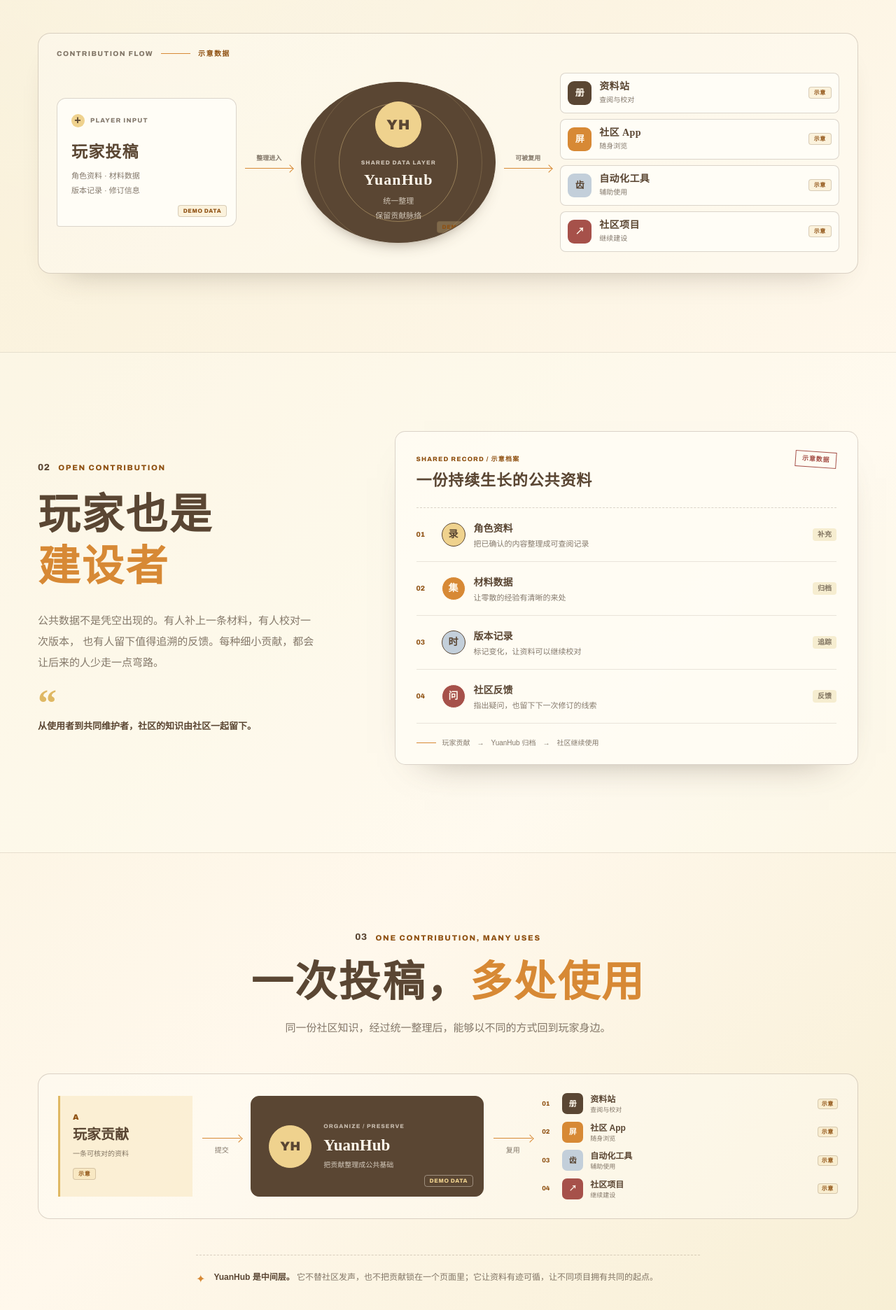
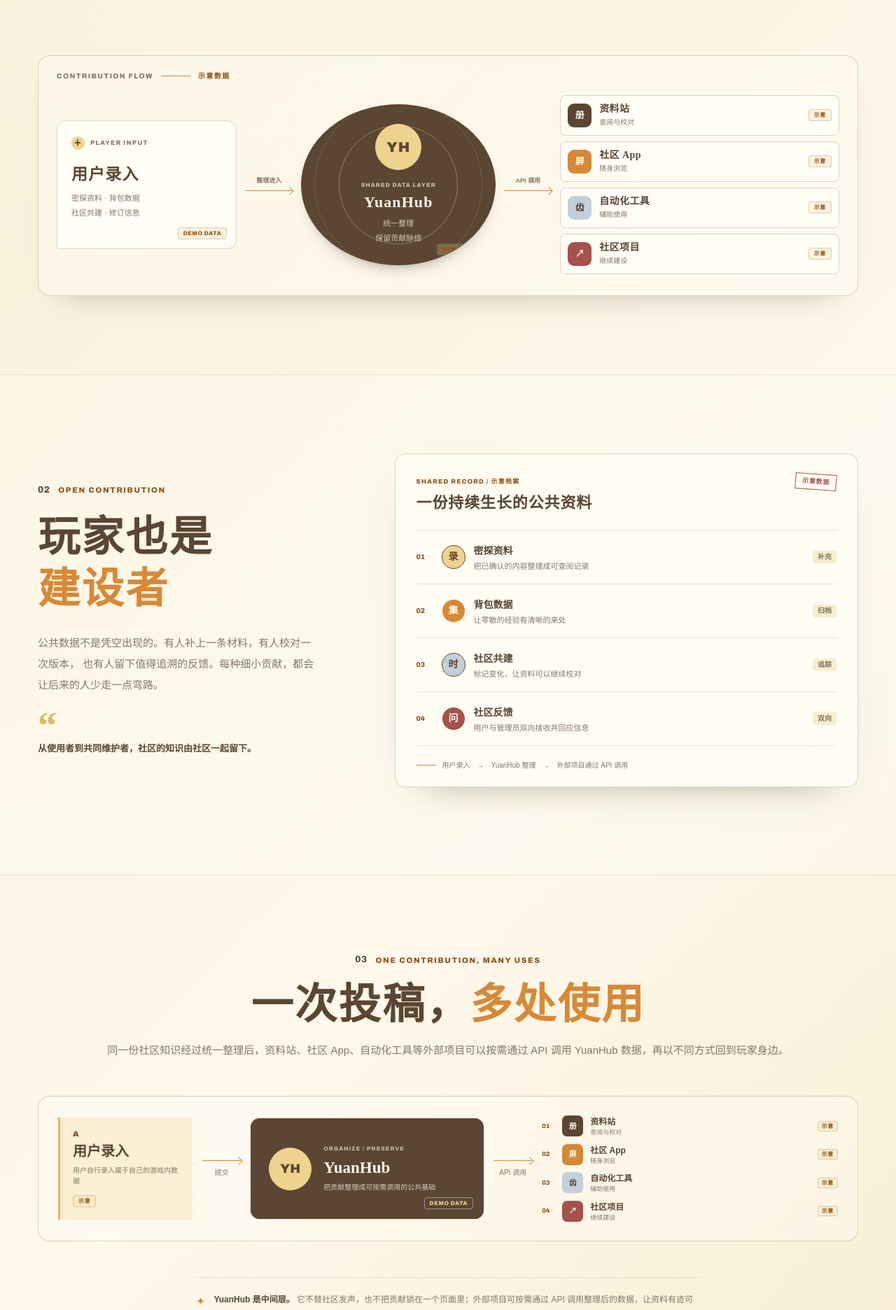
Before and after one commit to MrSnake0208/YuanHub, a Vue app in the folder promo-site/: page / in a window 1280 px wide. Shown: the part 918-2790 px from the top of the page at 70% size. Built offline with nearby package versions, Linux system fonts and the light colour scheme.

Commit message:
chore: 优化宣传页

```diff
--- a/promo-site/index.html
+++ b/promo-site/index.html
@@ -4,7 +4,7 @@
   <meta charset="UTF-8">
   <meta name="viewport" content="width=device-width, initial-scale=1.0, viewport-fit=cover">
   <meta name="theme-color" content="#F6EDD0">
-  <meta name="description" content="YuanHub 鸢鸢相抱：代号鸢 / 如鸢礼包计算、库存清点与通关作业工具。">
+  <meta name="description" content="YuanHub 鸢鸢相抱：连接用户录入与社区项目的游戏社区数据基础设施。">
   <title>鸢鸢相抱 — YuanHub</title>
   <link rel="icon" href="/icons/maa.png" type="image/png">
   <link rel="preconnect" href="https://fonts.googleapis.com">
--- a/promo-site/src/App.vue
+++ b/promo-site/src/App.vue
@@ -21,8 +21,8 @@
             <div class="eyebrow"><span>01</span> COMMUNITY DATA LAYER</div>
             <h1 id="promo-hero-title">让游戏数据<br><em>自由流动</em></h1>
             <p class="hero-lede">
-              玩家愿意分享的每一条资料，都可以成为社区继续建设的起点。
-              YuanHub 把分散的贡献整理成可被复用的公共数据。
+              用户自行录入的每一份游戏数据，都可以成为社区继续建设的起点。
+              YuanHub 把分散的贡献整理成可被复用的公共数据，资料站、社区 App、自动化工具等外部项目可以按需通过 API 调用 YuanHub 整理后的数据。
             </p>
             <div class="demo-notice">
               <span class="notice-mark">◎</span>
@@ -63,7 +63,7 @@
             </div>
           </section>
 
-          <div class="hero-flow" aria-label="玩家投稿经过 YuanHub 流向社区项目的示意图">
+          <div class="hero-flow" aria-label="用户录入自己的游戏数据，经过 YuanHub 整理，并由外部项目按需通过 API 调用的示意图">
             <div class="flow-caption">
               <span>CONTRIBUTION FLOW</span>
               <span class="caption-line"></span>
@@ -72,8 +72,8 @@
             <div class="flow-lane">
               <article class="flow-node source-node">
                 <div class="node-topline"><span class="node-icon">+</span><span class="node-type">PLAYER INPUT</span></div>
-                <h2>玩家投稿</h2>
-                <p>角色资料 · 材料数据<br>版本记录 · 修订信息</p>
+                <h2>用户录入</h2>
+                <p>密探资料 · 背包数据<br>社区共建 · 修订信息</p>
                 <span class="demo-label">DEMO DATA</span>
               </article>
 
@@ -93,7 +93,7 @@
               </article>
 
               <div class="flow-connector" aria-hidden="true">
-                <span>可被复用</span>
+                <span>API 调用</span>
                 <i></i>
               </div>
 
@@ -145,7 +145,7 @@
             </div>
             <div class="board-foot">
               <span class="foot-dash"></span>
-              <span>玩家贡献　→　YuanHub 归档　→　社区继续使用</span>
+              <span>用户录入　→　YuanHub 整理　→　外部项目通过 API 调用</span>
             </div>
           </div>
         </div>
@@ -156,14 +156,14 @@
           <div class="reuse-heading">
             <div class="eyebrow"><span>03</span> ONE CONTRIBUTION, MANY USES</div>
             <h2 id="reuse-title">一次投稿，<em>多处使用</em></h2>
-            <p>同一份社区知识，经过统一整理后，能够以不同的方式回到玩家身边。</p>
+            <p>同一份社区知识经过统一整理后，资料站、社区 App、自动化工具等外部项目可以按需通过 API 调用 YuanHub 数据，再以不同方式回到玩家身边。</p>
           </div>
 
-          <div class="reuse-stage" aria-label="一次投稿经过 YuanHub 统一整理后被不同社区项目复用的示意图">
+          <div class="reuse-stage" aria-label="一次投稿经过 YuanHub 统一整理后，由不同社区项目按需通过 API 调用的示意图">
             <div class="stage-note note-left">
               <span class="note-index">A</span>
-              <strong>玩家贡献</strong>
-              <small>一条可核对的资料</small>
+              <strong>用户录入</strong>
+              <small>用户自行录入属于自己的游戏内数据</small>
               <span class="demo-label">示意</span>
             </div>
             <div class="stage-connector connector-left" aria-hidden="true"><i></i><span>提交</span></div>
@@ -172,11 +172,11 @@
               <div>
                 <span class="node-type">ORGANIZE / PRESERVE</span>
                 <strong>YuanHub</strong>
-                <small>把贡献整理成公共基础</small>
+                <small>把贡献整理成可按需调用的公共基础</small>
               </div>
               <span class="demo-label">DEMO DATA</span>
             </div>
-            <div class="stage-connector connector-right" aria-hidden="true"><i></i><span>复用</span></div>
+            <div class="stage-connector connector-right" aria-hidden="true"><i></i><span>API 调用</span></div>
             <div class="reuse-destinations">
               <article v-for="(destination, index) in destinations" :key="`reuse-${destination.name}`" class="reuse-destination">
                 <span class="reuse-number">0{{ index + 1 }}</span>
@@ -192,7 +192,7 @@
 
           <div class="reuse-footnote">
             <span class="footnote-mark">✦</span>
-            <p><strong>YuanHub 是中间层。</strong> 它不替社区发声，也不把贡献锁在一个页面里；它让资料有迹可循，让不同项目拥有共同的起点。</p>
+            <p><strong>YuanHub 是中间层。</strong> 它不替社区发声，也不把贡献锁在一个页面里；外部项目可按需通过 API 调用整理后的数据，让资料有迹可循，让不同项目拥有共同的起点。</p>
           </div>
         </div>
       </section>
@@ -204,7 +204,7 @@
           <span class="footer-kicker">A SHARED STARTING POINT</span>
           <strong>YuanHub <span>·</span> 鸢鸢相抱</strong>
         </div>
-        <span class="footer-note">玩家贡献　社区共建　数据流动</span>
+        <span class="footer-note">用户录入　社区共建　数据流动</span>
       </div>
     </footer>
   </div>
@@ -226,10 +226,10 @@
 ]
 
 const contributions = [
-  { title: '角色资料', detail: '把已确认的内容整理成可查阅记录', tag: '补充', mark: '录', tone: 'yellow' },
-  { title: '材料数据', detail: '让零散的经验有清晰的来处', tag: '归档', mark: '集', tone: 'orange' },
-  { title: '版本记录', detail: '标记变化，让资料可以继续校对', tag: '追踪', mark: '时', tone: 'blue' },
-  { title: '社区反馈', detail: '指出疑问，也留下下一次修订的线索', tag: '反馈', mark: '问', tone: 'red' }
+  { title: '密探资料', detail: '把已确认的内容整理成可查阅记录', tag: '补充', mark: '录', tone: 'yellow' },
+  { title: '背包数据', detail: '让零散的经验有清晰的来处', tag: '归档', mark: '集', tone: 'orange' },
+  { title: '社区共建', detail: '标记变化，让资料可以继续校对', tag: '追踪', mark: '时', tone: 'blue' },
+  { title: '社区反馈', detail: '用户与管理员双向接收并回应信息', tag: '双向', mark: '问', tone: 'red' }
 ]
 </script>
 
```
Also changed, not shown: 1 other file (tests, documents, lock files or other folders).
